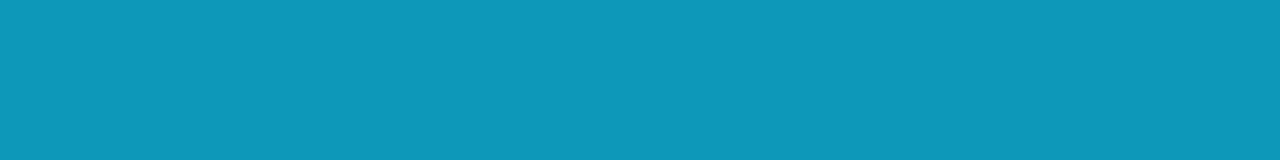
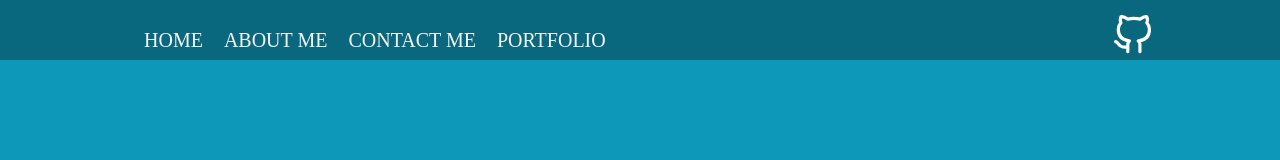
Before and after one commit to Beth601/my-portfolio, a plain HTML site: page index.html in a window 1280 px wide. Drawn offline with Linux system fonts and the light colour scheme.

Commit message:
created a new image folder ,, finished up the navigation bar

```diff
--- a/css/style.css
+++ b/css/style.css
@@ -1,4 +1,5 @@
 body{
+    /* Body section*/
     background-color: #0D98BA;
     width: 1084px;
     height: 1506;
@@ -6,3 +7,55 @@ body{
 
 
 }
+.nav-bar{
+/* navigation bar section*/
+
+position: absolute;
+width: 100%;
+height: 60px;
+left: 0px;
+top: 0px;
+
+background: #09677E;
+
+}
+nav{
+    /* HOME ABOUT ME CONTACT ME MY PORTFOLIO */
+
+position: absolute;
+width: 90%;
+height: 35px;
+left: 10%;
+top: 20px;
+font-family: 'Source Code Pro';
+font-style: normal;
+font-weight: 500px;
+font-size: 20px;
+line-height: 40px;
+
+
+
+}
+a{
+    /* HOME ABOUT ME CONTACT ME MY PORTFOLIO linking*/
+
+
+text-decoration: none;
+color: #F5F5F5;
+padding-left: 16px;
+
+}
+.Git-hub{
+
+/*Keywords: logo, version control
+*/
+
+position: absolute;
+width: 52px;
+height: 40px;
+left: 85%;
+top: -5px;
+
+
+
+}
--- a/index.html
+++ b/index.html
@@ -12,7 +12,14 @@
 
 <div class="nav-bar">
 
+<nav>
+    <a href="#">HOME</a>
+    <a href="#">ABOUT ME</a>
+    <a href="#">CONTACT ME</a>
+    <a href="#">PORTFOLIO</a>
 
+    <img src="images/Github@2x.svg" class="Git-hub">
+</nav>
 
 
 
```
Also changed, not shown: images/Github@2x.svg (added).
